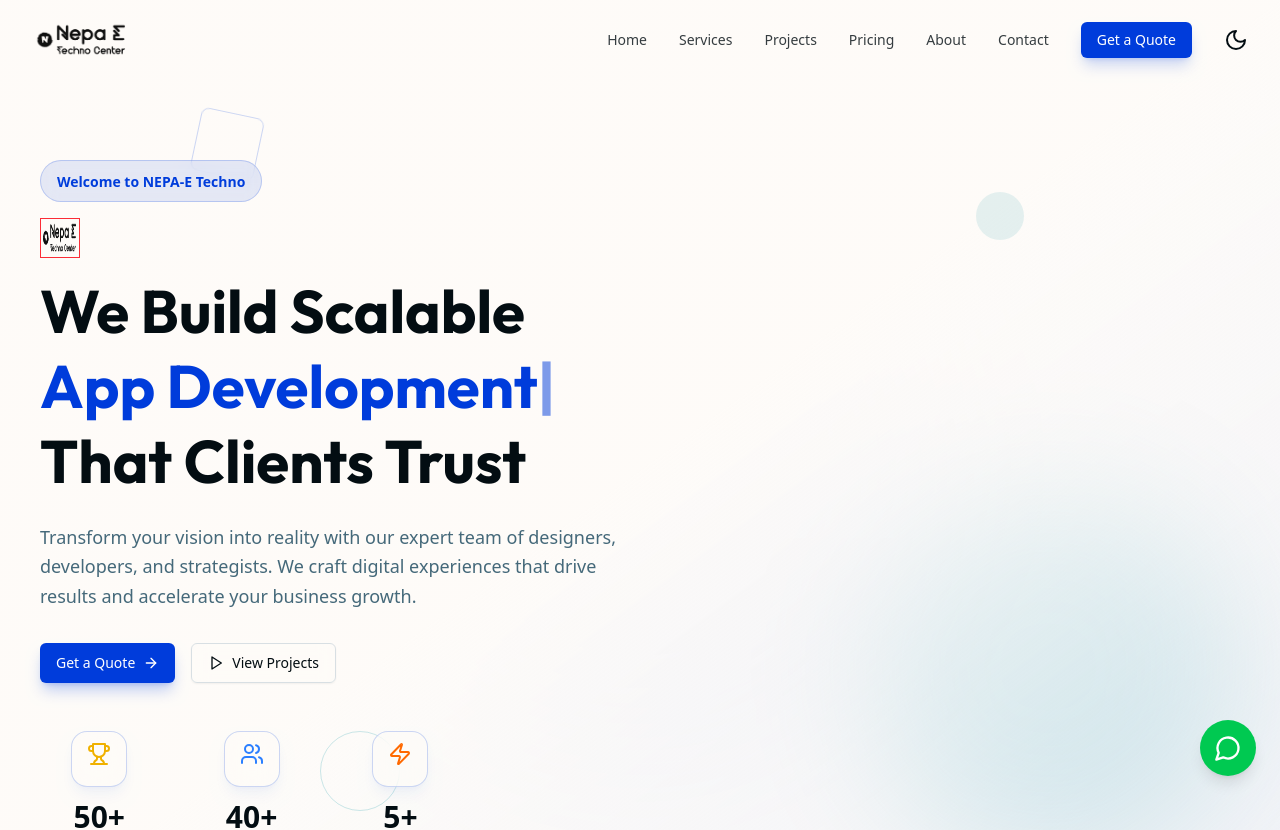
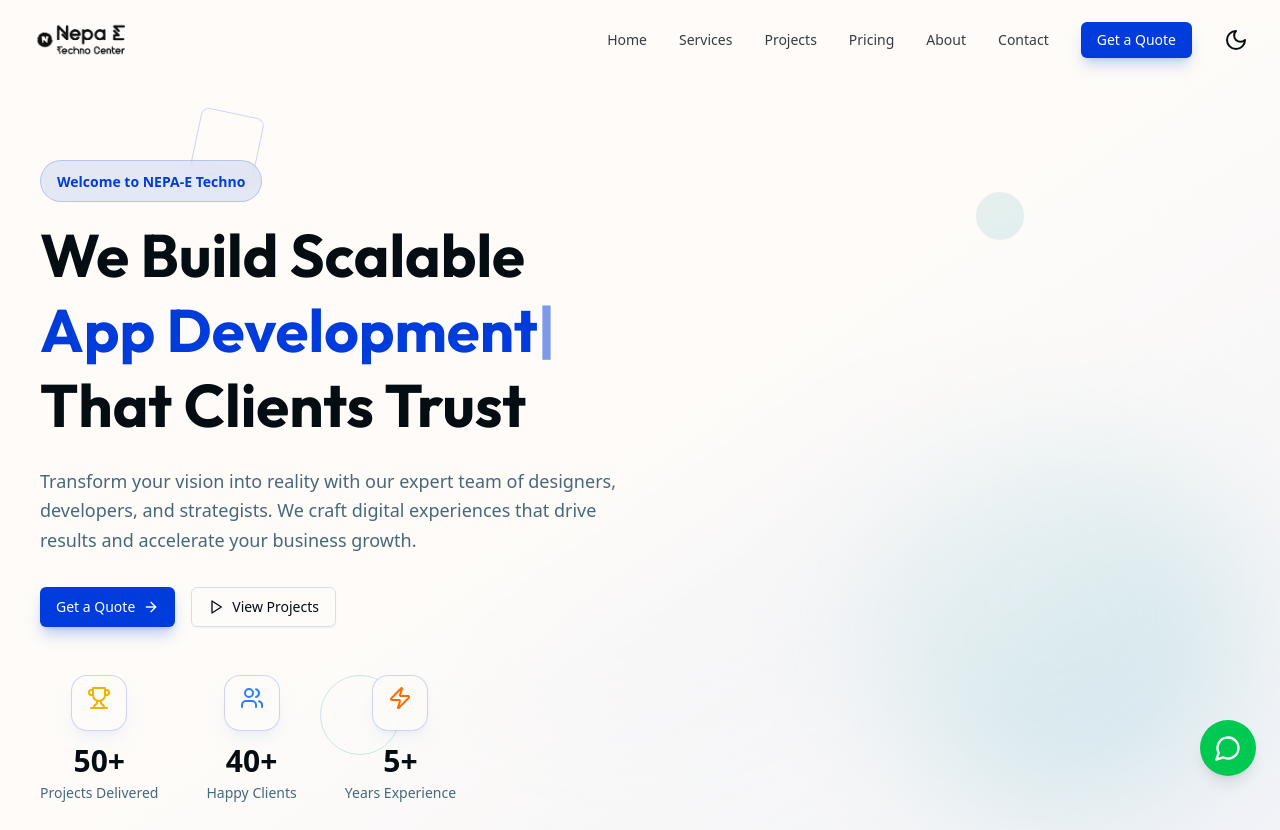
Before and after one commit to nepaetechno/NEPA-E-Techno, a Next.js app: page / in a window 1280 px wide. Shown: the top 830 px of the page. Built offline with nearby package versions, Linux system fonts and the light colour scheme.

Commit message:
Fix broken images in HeroSection and TechStack

```diff
--- a/components/hero-section.tsx
+++ b/components/hero-section.tsx
@@ -74,8 +74,7 @@ export function HeroSection() {
             <div className="inline-block mb-4 px-4 py-2 bg-primary/10 backdrop-blur-sm rounded-full border border-primary/20">
               <span className="text-primary text-sm font-semibold">Welcome to NEPA-E Techno</span>
             </div>
-            {/* Debug Image */}
-            <img src="/logo.png" alt="Debug Logo" className="w-10 h-10 mb-4 border border-red-500" />
+
 
             <h1 className="text-2xl sm:text-5xl lg:text-6xl font-bold mb-6 text-foreground leading-tight">
               We Build Scalable
--- a/components/tech-stack.tsx
+++ b/components/tech-stack.tsx
@@ -2,6 +2,7 @@
 
 import { motion } from "framer-motion"
 import Image from "next/image"
+import { getImagePath } from "@/lib/utils/get-image-path"
 
 const technologies = [
   { name: "Bootstrap", icon: "https://cdn.simpleicons.org/bootstrap" },
@@ -51,7 +52,7 @@ export function TechStack() {
                   className="group flex items-center gap-3 px-8 py-4 bg-white rounded-full shadow-[0_6px_0_0_var(--primary)] hover:shadow-[0_6px_0_0_var(--primary),0_0_20px_var(--primary)] border border-primary/10 hover:-translate-y-1 transition-all duration-300 cursor-default"
                 >
                   <div className="w-8 h-8 relative flex items-center justify-center">
-                    <Image src={tech.icon || "/placeholder.svg"} alt={tech.name} width={32} height={32} className="object-contain" unoptimized />
+                    <Image src={getImagePath(tech.icon || "/placeholder.svg")} alt={tech.name} width={32} height={32} className="object-contain" unoptimized />
 
                   </div>
                   <span className="text-lg font-bold text-black">{tech.name}</span>
```
